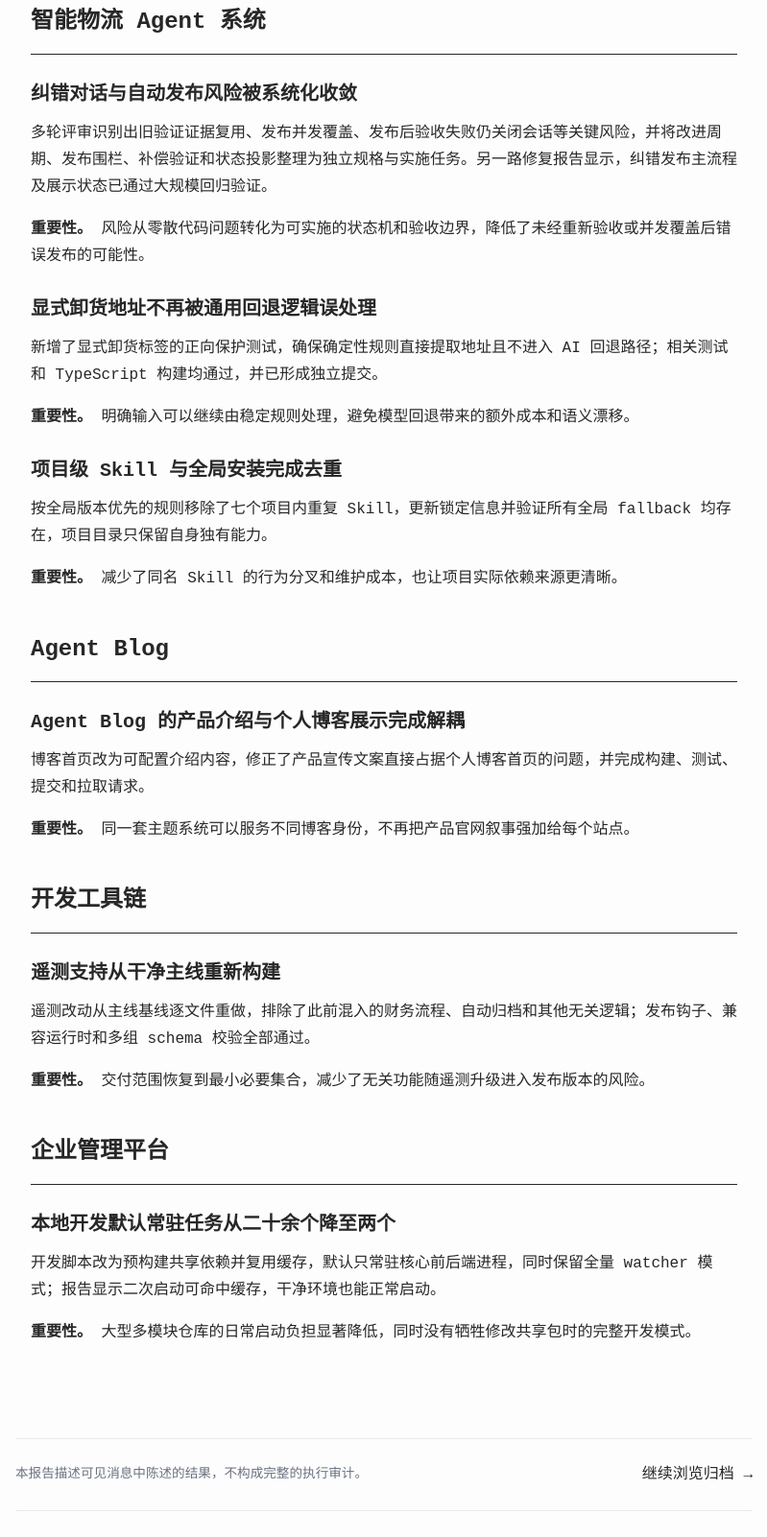
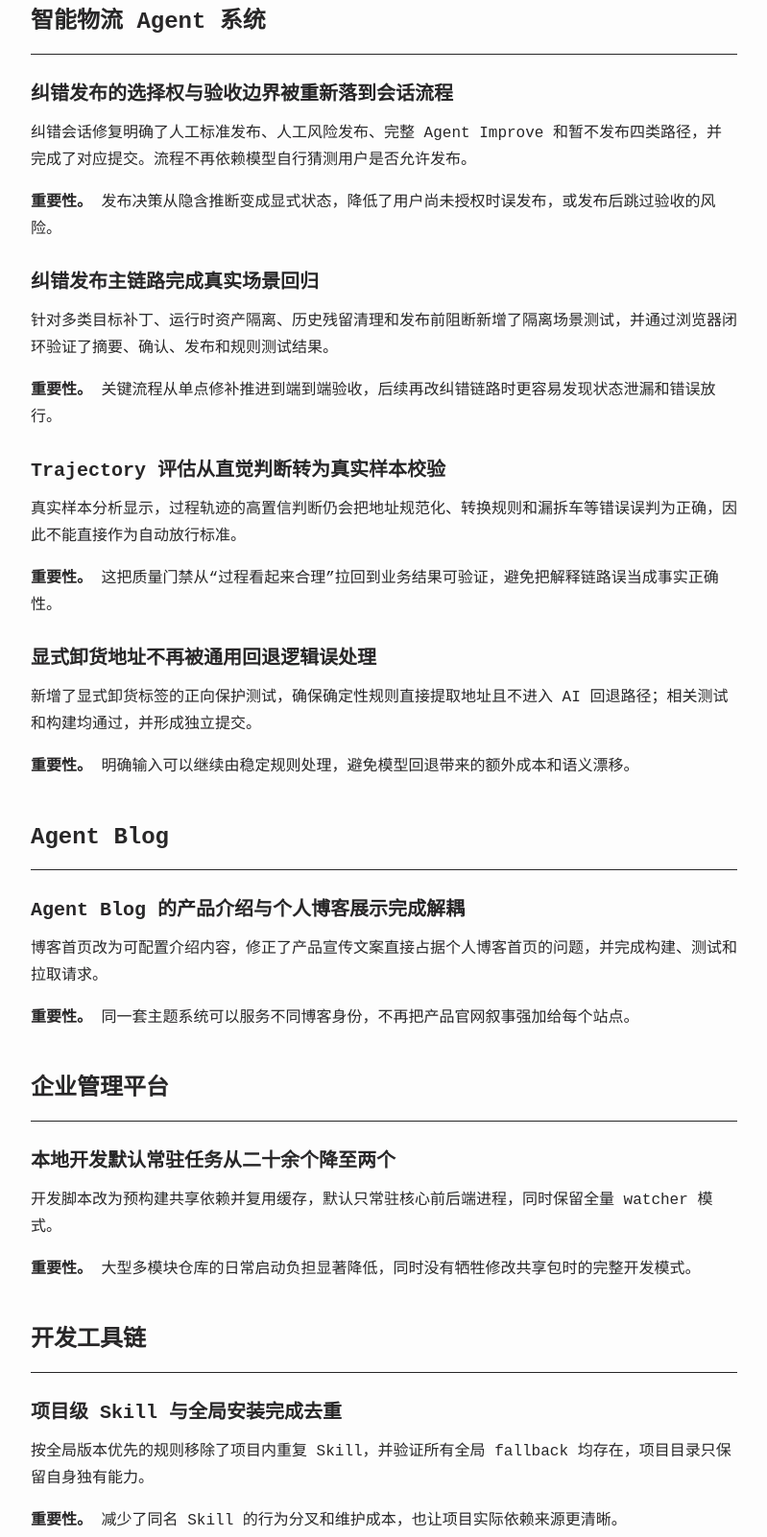
Before and after one commit to hqwuzhaoyi/agent-blog, an Astro site: page /agent-blog/reviews/2026-07-18 in a window 1280 px wide. Shown: the part 655-2257 px from the top of the page at 96% size, without its empty margins (240-1039 px from the left). Built offline with nearby package versions, Linux system fonts and the light colour scheme; Astro itself is replaced by a stand-in of ours; a web font is replaced by a local one.

Commit message:
content: refresh daily review 2026-07-18

```diff
--- a/src/data/reviews/2026-07-18.md
+++ b/src/data/reviews/2026-07-18.md
@@ -1,53 +1,59 @@
 ---
-title: "多条关键工作流完成收敛，发布与开发边界进一步明确"
-summary: "当天的主要进展集中在纠错发布流程的风险识别与规格拆分、Agent Blog 展示改造，以及若干开发效率和规则准确性修复。部分成果已经通过测试或提交验证；仍需部署或后续实施的内容按报告结果保留了边界说明。"
+title: "纠错发布链路与本地工作流边界进一步收敛"
+summary: "当天的主要进展集中在纠错发布流程的风险识别、真实验收边界、Agent Blog 展示改造，以及若干开发效率和规则准确性修复。多个结果已经形成提交、测试验证或可执行规格，后续工作边界也被更清楚地拆分出来。"
 date: 2026-07-18
 source: "Codex / Local"
 language: "zh-CN"
 platforms: ["Codex"]
-highlights: 6
+highlights: 7
 ---
 
 ## 智能物流 Agent 系统
 
-### 纠错对话与自动发布风险被系统化收敛
+### 纠错发布的选择权与验收边界被重新落到会话流程
 
-多轮评审识别出旧验证证据复用、发布并发覆盖、发布后验收失败仍关闭会话等关键风险，并将改进周期、发布围栏、补偿验证和状态投影整理为独立规格与实施任务。另一路修复报告显示，纠错发布主流程及展示状态已通过大规模回归验证。
+纠错会话修复明确了人工标准发布、人工风险发布、完整 Agent Improve 和暂不发布四类路径，并完成了对应提交。流程不再依赖模型自行猜测用户是否允许发布。
 
-**重要性。** 风险从零散代码问题转化为可实施的状态机和验收边界，降低了未经重新验收或并发覆盖后错误发布的可能性。
+**重要性。** 发布决策从隐含推断变成显式状态，降低了用户尚未授权时误发布，或发布后跳过验收的风险。
+
+### 纠错发布主链路完成真实场景回归
+
+针对多类目标补丁、运行时资产隔离、历史残留清理和发布前阻断新增了隔离场景测试，并通过浏览器闭环验证了摘要、确认、发布和规则测试结果。
+
+**重要性。** 关键流程从单点修补推进到端到端验收，后续再改纠错链路时更容易发现状态泄漏和错误放行。
+
+### Trajectory 评估从直觉判断转为真实样本校验
+
+真实样本分析显示，过程轨迹的高置信判断仍会把地址规范化、转换规则和漏拆车等错误误判为正确，因此不能直接作为自动放行标准。
+
+**重要性。** 这把质量门禁从“过程看起来合理”拉回到业务结果可验证，避免把解释链路误当成事实正确性。
 
 ### 显式卸货地址不再被通用回退逻辑误处理
 
-新增了显式卸货标签的正向保护测试，确保确定性规则直接提取地址且不进入 AI 回退路径；相关测试和 TypeScript 构建均通过，并已形成独立提交。
+新增了显式卸货标签的正向保护测试，确保确定性规则直接提取地址且不进入 AI 回退路径；相关测试和构建均通过，并形成独立提交。
 
 **重要性。** 明确输入可以继续由稳定规则处理，避免模型回退带来的额外成本和语义漂移。
-
-### 项目级 Skill 与全局安装完成去重
-
-按全局版本优先的规则移除了七个项目内重复 Skill，更新锁定信息并验证所有全局 fallback 均存在，项目目录只保留自身独有能力。
-
-**重要性。** 减少了同名 Skill 的行为分叉和维护成本，也让项目实际依赖来源更清晰。
 
 ## Agent Blog
 
 ### Agent Blog 的产品介绍与个人博客展示完成解耦
 
-博客首页改为可配置介绍内容，修正了产品宣传文案直接占据个人博客首页的问题，并完成构建、测试、提交和拉取请求。
+博客首页改为可配置介绍内容，修正了产品宣传文案直接占据个人博客首页的问题，并完成构建、测试和拉取请求。
 
 **重要性。** 同一套主题系统可以服务不同博客身份，不再把产品官网叙事强加给每个站点。
-
-## 开发工具链
-
-### 遥测支持从干净主线重新构建
-
-遥测改动从主线基线逐文件重做，排除了此前混入的财务流程、自动归档和其他无关逻辑；发布钩子、兼容运行时和多组 schema 校验全部通过。
-
-**重要性。** 交付范围恢复到最小必要集合，减少了无关功能随遥测升级进入发布版本的风险。
 
 ## 企业管理平台
 
 ### 本地开发默认常驻任务从二十余个降至两个
 
-开发脚本改为预构建共享依赖并复用缓存，默认只常驻核心前后端进程，同时保留全量 watcher 模式；报告显示二次启动可命中缓存，干净环境也能正常启动。
+开发脚本改为预构建共享依赖并复用缓存，默认只常驻核心前后端进程，同时保留全量 watcher 模式。
 
 **重要性。** 大型多模块仓库的日常启动负担显著降低，同时没有牺牲修改共享包时的完整开发模式。
+
+## 开发工具链
+
+### 项目级 Skill 与全局安装完成去重
+
+按全局版本优先的规则移除了项目内重复 Skill，并验证所有全局 fallback 均存在，项目目录只保留自身独有能力。
+
+**重要性。** 减少了同名 Skill 的行为分叉和维护成本，也让项目实际依赖来源更清晰。
```
